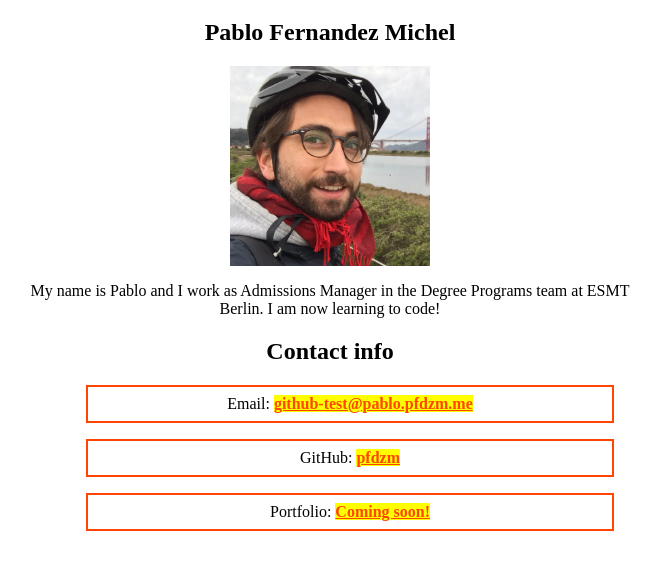
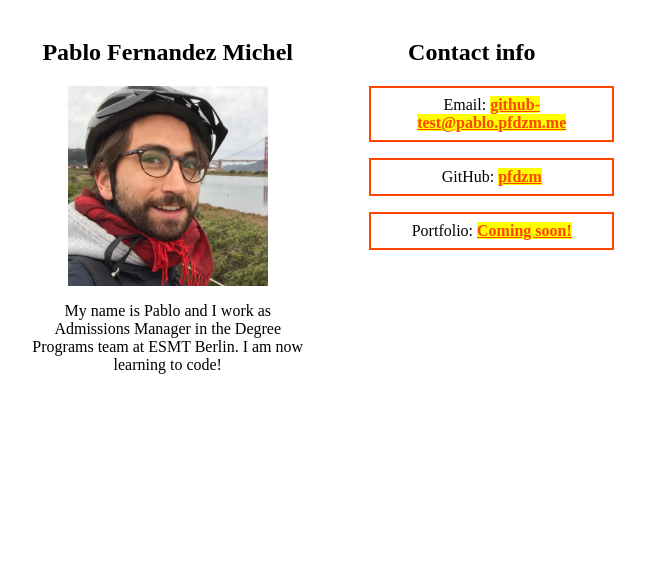
Before and after one commit to pfdzm/vigilant-octo-disco, a plain HTML site: page index.html in a window 1280 px wide. Shown: the part 61-630 px from the top of the page, without its empty margins (310-971 px from the left). Drawn offline with Linux system fonts and the light colour scheme.

Commit message:
played around with CSS grid to change layout

```diff
--- a/css/style.css
+++ b/css/style.css
@@ -4,23 +4,32 @@
     text-align: center;
     max-width: 600px;
   }
-
+  div.grid-wrapper {
+    display: grid;
+    grid-template-areas: "header header" "bio contact";
+    gap: 0 .5rem;
+  }
+  header {
+    grid-area: header;
+  }
+  section.bio {
+    grid-area: bio;
+  }
+  section.contact {
+    grid-area: contact;
+  }
   a:link {
     background-color: yellow;
     font-weight: bolder;
     color: orangered;
   }
-
-  a:hover,
-  a:visited {
+  a:hover, a:visited {
     color: orangered;
   }
-
   img {
     display: block;
     margin: auto;
   }
-
   ul li {
     display: block;
     list-style: none;
--- a/index.html
+++ b/index.html
@@ -12,13 +12,13 @@
     <header>
       <h1>Student Bio</h1>
     </header>
-    <div>
+    <div class="grid-wrapper">
       <!-- section with picture and short bio -->
-      <section>
+      <section class="bio">
         <h2>Pablo Fernandez Michel</h2>
         <img
           src="img/me.jpg"
-          alt="picture of me"
+          alt="Pablo"
           height="200px"
           width="200px"
         />
@@ -28,7 +28,7 @@
         </p>
       </section>
       <!-- contact information section -->
-      <section>
+      <section class="contact">
         <h2>Contact info</h2>
         <ul>
           <li>
```
Also changed, not shown: 1 other file.
